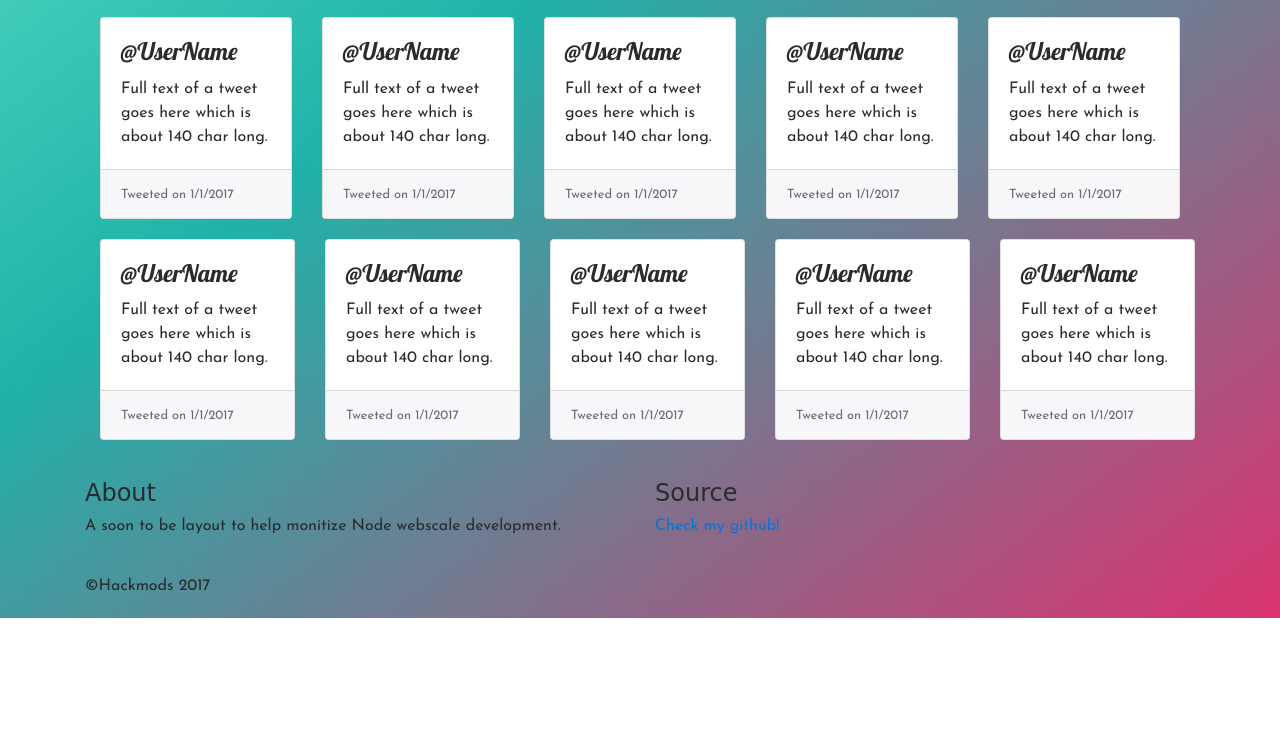
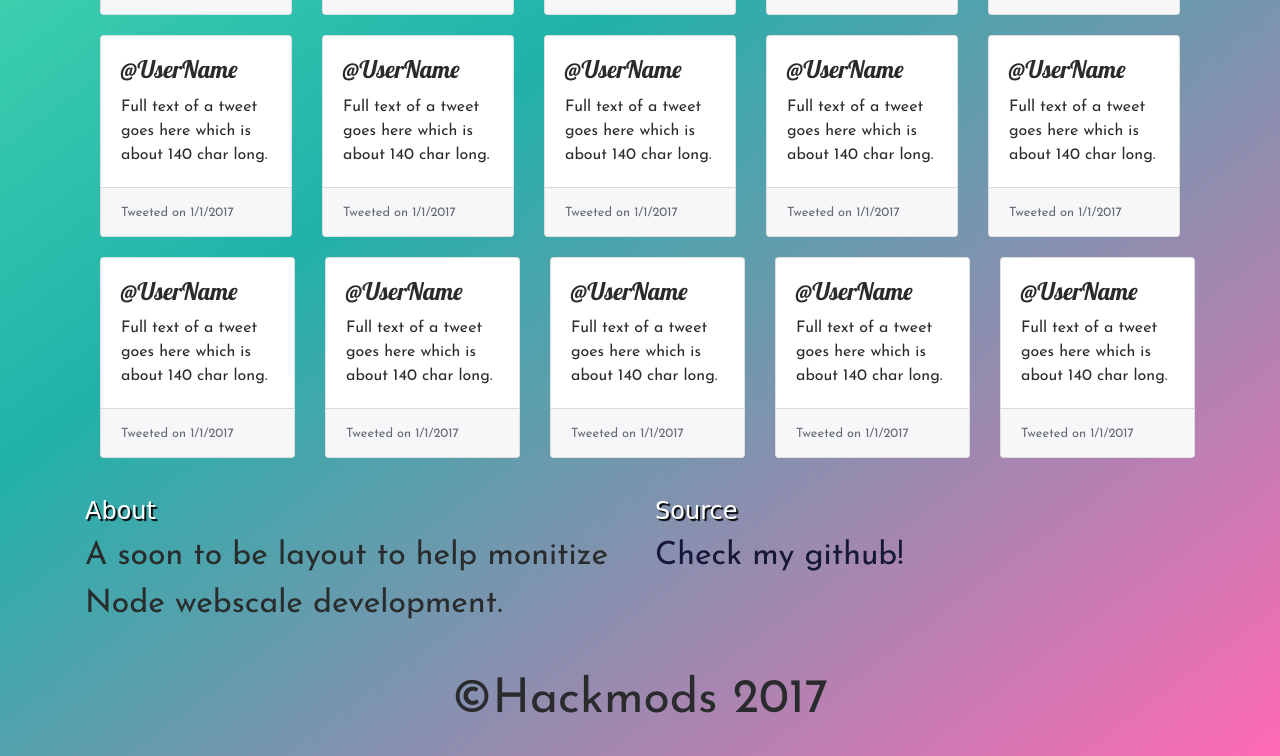
Before and after one commit to hackmods/hackmods.github.io, a plain HTML site: page index.html in a window 1280 px wide. Shown: the part 785-1541 px from the top of the page. Before the commit the page ends 1403 px from the top, so only its background shows below. Drawn offline with nearby package versions, Linux system fonts and the light colour scheme; a script that the page names is missing; a web font is replaced by a local one.

Commit message:
Font Sizes and hyperlinks
-Fixed Font Sizes
-Adjusted Background colours
-Added l33t CSS3 animations to hyperlinks

```diff
--- a/css/app.css
+++ b/css/app.css
@@ -35,15 +35,67 @@ h2,h3,h4,h5 {
     margin-bottom: 20px;
 }
 
+.info h4 {
+     color: #fff;
+    text-shadow: 2px 2px 1px #000;
+}
+
+.info, .header p {
+    font-size: 2em;
+}
+
+footer {
+    font-size: 3em;
+    text-align: center;
+}
 
 body{
     font-family: 'Josefin Sans', sans-serif;
-    background: red; /* For browsers that do not support gradients */
-    background: -webkit-linear-gradient(-37deg, #DB3370, #20B2AA, #7FFFD4); /* For Safari 5.1 to 6.0 */
-    background: -o-linear-gradient(-37deg, #DB3370, #20B2AA, #7FFFD4); /* For Opera 11.1 to 12.0 */
-    background: -moz-linear-gradient(-37deg, #DB3370, #20B2AA, #7FFFD4); /* For Firefox 3.6 to 15 */
-    background: linear-gradient(-37deg,  #DB3370, #20B2AA, #7FFFD4); /* Standard syntax */
+    background: #7FFFD4; /* For browsers that do not support gradients */
+    background: -webkit-linear-gradient(-37deg, #ff69b4, #20B2AA, #69ffb4); /* For Safari 5.1 to 6.0 */
+    background: -o-linear-gradient(-37deg, #ff69b4, #20B2AA, #69ffb4); /* For Opera 11.1 to 12.0 */
+    background: -moz-linear-gradient(-37deg, #ff69b4, #20B2AA, #69ffb4); /* For Firefox 3.6 to 15 */
+    background: linear-gradient(-37deg,  #ff69b4, #20B2AA, #69ffb4); /* Standard syntax */
 
     -webkit-background-size: 100% 100%; /* Safari 3-4 */
     background-size: 100% 100%; /* Chrome, Firefox 4+, IE 9+, Opera, Safari 5+ */
 }
+
+a,a:visited,a:hover,a:active{
+  -webkit-backface-visibility:hidden;
+          backface-visibility:hidden;
+	position:relative;
+  transition:0.5s color ease;
+	text-decoration:none;
+	color:#151837;
+}
+a:hover{
+	color:#b4ff69;
+}
+
+a.before:before,a.after:after{
+  content: "";
+  transition:0.5s all ease;
+  -webkit-backface-visibility:hidden;
+          backface-visibility:hidden;
+  position:absolute;
+}
+a.before:before{
+  top:-0.25em;
+}
+a.after:after{
+  bottom:-0.25em;
+}
+a.before:before,a.after:after{
+  height:5px;
+  height:0.35rem;
+  width:0;
+  background:#d73444;
+}
+a.first:after{
+  left:0;
+}
+
+a.before:hover:before,a.after:hover:after{
+  width:100%;
+}
--- a/index.html
+++ b/index.html
@@ -33,10 +33,10 @@
     <div class="container">
       <div class="header justify-content-md-center">
         <div class="row">
-            <div class="col-8 col-sm-6">
+            <div class="col-10 col-sm-12">
             <h1 class="display-10">Hackmods GitHub</h1>
                 <div class="row">
-                 <div class="col-12">
+                 <div class="col-8  col-sm-12">
                     <p class="lead">A place to test ES6, CSS3, and HTML5 components.</p>
                  </div>
                 </div>
@@ -278,7 +278,7 @@
 
         <div class="col-sm-12 col-md-6">
           <h4>Source</h4>
-          <p><a href="https://github.com/hackmods">Check my github!</a></p>
+          <p><a href="https://github.com/hackmods" class="first after">Check my github!</a></p>
         </div>
       </div>
       <footer class="footer">
```
